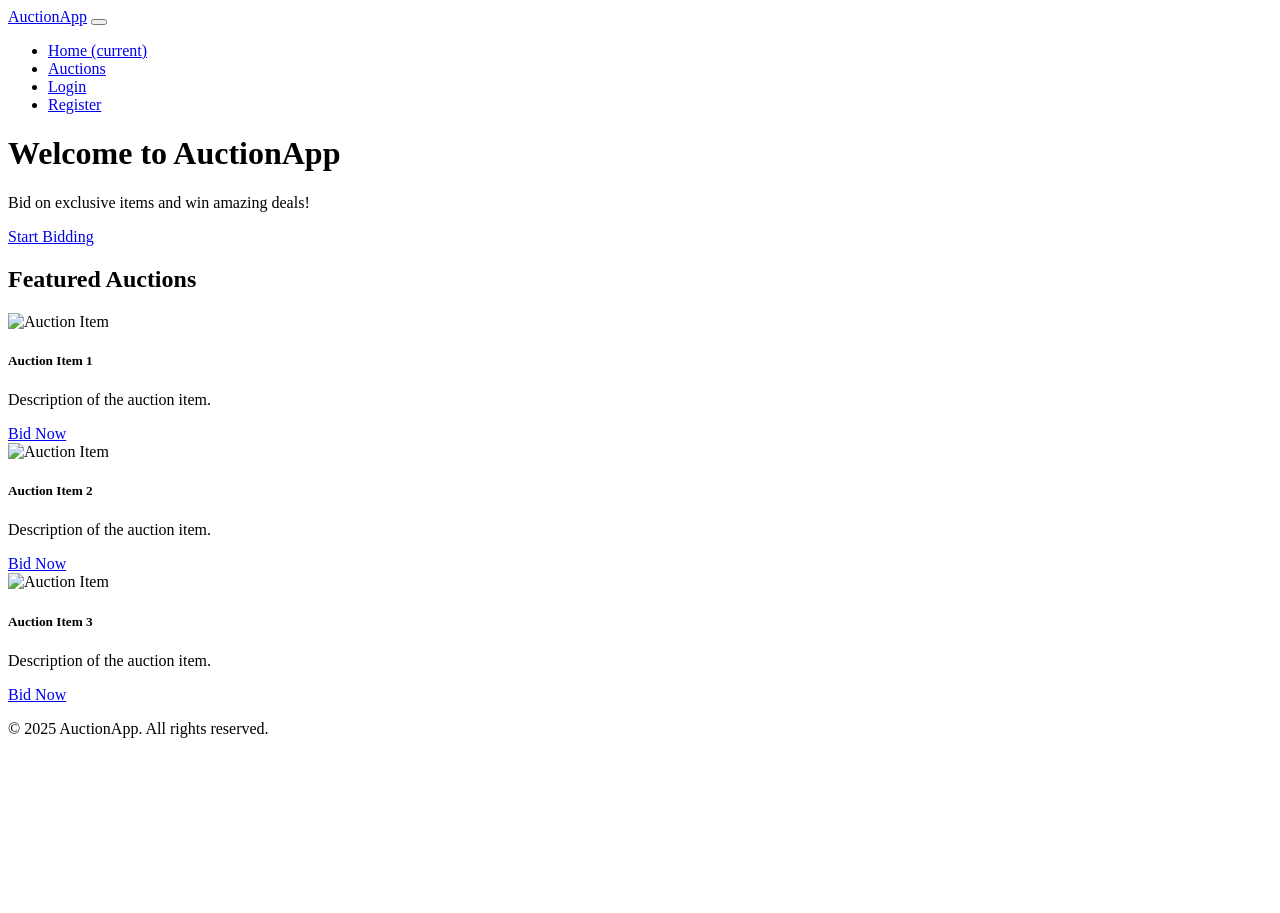
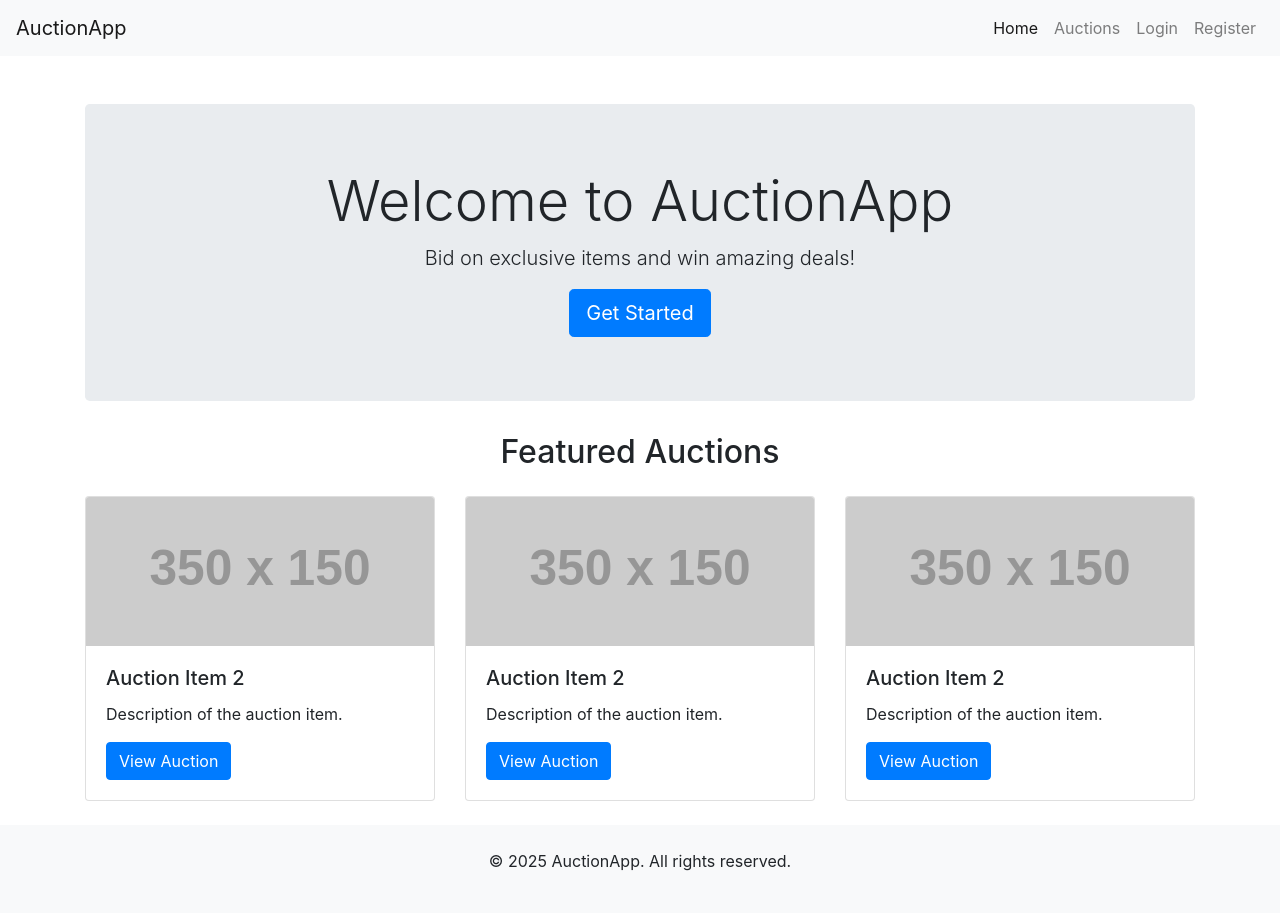
Before and after one commit to Cbushcun/auction-app, a Flask app: page / in a window 1280 px wide. Before the commit the page ends 738 px from the top, so only its background shows below. Run offline with Flask 3, Linux system fonts and the light colour scheme; grey boxes labelled with a size stand in for pictures from a placeholder-image service; parts of the project's set-up code (start-up, migrations or seed data) failed here and were passed over; some libraries are stand-ins or nearby versions.

Commit message:
refactor home page structure by modularizing components and removing unused CSS

```diff
--- /dev/null
+++ b/app/templates/components/button.html
@@ -0,0 +1 @@
+<a href="#" class="btn btn-primary">{{ button_text }}</a>
--- /dev/null
+++ b/app/templates/components/button_lg.html
@@ -0,0 +1 @@
+<a class="btn btn-primary btn-lg" href="#" role="button">{{ button_text }}</a>
--- /dev/null
+++ b/app/templates/components/card.html
@@ -0,0 +1,12 @@
+<div class="col-md-4">
+    <div class="card mb-4">
+        <img src="https://placehold.co/350x150" class="card-img-top" alt="Auction Item">
+        <div class="card-body">
+            <h5 class="card-title">Auction Item 2</h5>
+            <p class="card-text">Description of the auction item.</p>
+            {% with button_text="View Auction" %}
+            {% include "components/button.html" %}
+            {% endwith %}
+        </div>
+    </div>
+</div>
--- /dev/null
+++ b/app/templates/components/footer.html
@@ -0,0 +1,3 @@
+<footer class="bg-light text-center py-4">
+    <p>&copy; 2025 AuctionApp. All rights reserved.</p>
+</footer>
--- a/app/templates/components/head.html
+++ b/app/templates/components/head.html
@@ -1,6 +1,3 @@
-<!DOCTYPE html>
-<html lang="en">
-
 <head>
     <meta charset="UTF-8">
     <meta name="viewport" content="width=device-width, initial-scale=1.0">
--- /dev/null
+++ b/app/templates/components/navbar.html
@@ -0,0 +1,23 @@
+<nav class="navbar navbar-expand-lg navbar-light bg-light">
+    <a class="navbar-brand" href="#">AuctionApp</a>
+    <button class="navbar-toggler" type="button" data-toggle="collapse" data-target="#navbarNav"
+        aria-controls="navbarNav" aria-expanded="false" aria-label="Toggle navigation">
+        <span class="navbar-toggler-icon"></span>
+    </button>
+    <div class="collapse navbar-collapse" id="navbarNav">
+        <ul class="navbar-nav ml-auto">
+            <li class="nav-item active">
+                <a class="nav-link" href="#">Home <span class="sr-only">(current)</span></a>
+            </li>
+            <li class="nav-item">
+                <a class="nav-link" href="#">Auctions</a>
+            </li>
+            <li class="nav-item">
+                <a class="nav-link" href="#">Login</a>
+            </li>
+            <li class="nav-item">
+                <a class="nav-link" href="#">Register</a>
+            </li>
+        </ul>
+    </div>
+</nav>
--- /dev/null
+++ b/app/templates/components/scripts.html
@@ -0,0 +1,3 @@
+<script src="https://code.jquery.com/jquery-3.5.1.slim.min.js"></script>
+<script src="https://cdn.jsdelivr.net/npm/@popperjs/core@2.5.4/dist/umd/popper.min.js"></script>
+<script src="https://stackpath.bootstrapcdn.com/bootstrap/4.5.2/js/bootstrap.min.js"></script>
--- a/app/templates/pages/home.html
+++ b/app/templates/pages/home.html
@@ -1,77 +1,29 @@
+<!DOCTYPE html>
+<html lang="en">
+
+{% include "components/head.html" %}
+
 <body>
-    <nav class="navbar navbar-expand-lg navbar-light bg-light">
-        <a class="navbar-brand" href="#">AuctionApp</a>
-        <button class="navbar-toggler" type="button" data-toggle="collapse" data-target="#navbarNav"
-            aria-controls="navbarNav" aria-expanded="false" aria-label="Toggle navigation">
-            <span class="navbar-toggler-icon"></span>
-        </button>
-        <div class="collapse navbar-collapse" id="navbarNav">
-            <ul class="navbar-nav ml-auto">
-                <li class="nav-item active">
-                    <a class="nav-link" href="#">Home <span class="sr-only">(current)</span></a>
-                </li>
-                <li class="nav-item">
-                    <a class="nav-link" href="#">Auctions</a>
-                </li>
-                <li class="nav-item">
-                    <a class="nav-link" href="#">Login</a>
-                </li>
-                <li class="nav-item">
-                    <a class="nav-link" href="#">Register</a>
-                </li>
-            </ul>
-        </div>
-    </nav>
-
+    {% include "components/navbar.html" %}
     <div class="container mt-5">
         <div class="jumbotron text-center">
             <h1 class="display-4">Welcome to AuctionApp</h1>
             <p class="lead">Bid on exclusive items and win amazing deals!</p>
-            <a class="btn btn-primary btn-lg" href="#" role="button">Start Bidding</a>
+            {% with button_text="Get Started" %}
+            {% include "components/button_lg.html" %}
+            {% endwith %}
         </div>
 
         <h2 class="text-center mb-4">Featured Auctions</h2>
         <div class="row">
-            <div class="col-md-4">
-                <div class="card mb-4">
-                    <img src="https://via.placeholder.com/350x150" class="card-img-top" alt="Auction Item">
-                    <div class="card-body">
-                        <h5 class="card-title">Auction Item 1</h5>
-                        <p class="card-text">Description of the auction item.</p>
-                        <a href="#" class="btn btn-primary">Bid Now</a>
-                    </div>
-                </div>
-            </div>
-            <div class="col-md-4">
-                <div class="card mb-4">
-                    <img src="https://via.placeholder.com/350x150" class="card-img-top" alt="Auction Item">
-                    <div class="card-body">
-                        <h5 class="card-title">Auction Item 2</h5>
-                        <p class="card-text">Description of the auction item.</p>
-                        <a href="#" class="btn btn-primary">Bid Now</a>
-                    </div>
-                </div>
-            </div>
-            <div class="col-md-4">
-                <div class="card mb-4">
-                    <img src="https://via.placeholder.com/350x150" class="card-img-top" alt="Auction Item">
-                    <div class="card-body">
-                        <h5 class="card-title">Auction Item 3</h5>
-                        <p class="card-text">Description of the auction item.</p>
-                        <a href="#" class="btn btn-primary">Bid Now</a>
-                    </div>
-                </div>
-            </div>
+            {% include "components/card.html" %}
+            {% include "components/card.html" %}
+            {% include "components/card.html" %}
         </div>
     </div>
+    {% include "components/footer.html" %}
 
-    <footer class="bg-light text-center py-4">
-        <p>&copy; 2025 AuctionApp. All rights reserved.</p>
-    </footer>
-
-    <script src="https://code.jquery.com/jquery-3.5.1.slim.min.js"></script>
-    <script src="https://cdn.jsdelivr.net/npm/@popperjs/core@2.5.4/dist/umd/popper.min.js"></script>
-    <script src="https://stackpath.bootstrapcdn.com/bootstrap/4.5.2/js/bootstrap.min.js"></script>
+    {% include "components/scripts.html" %}
 </body>
 
 </html>
```
Also changed, not shown: app/static/css/home.css (deleted).
